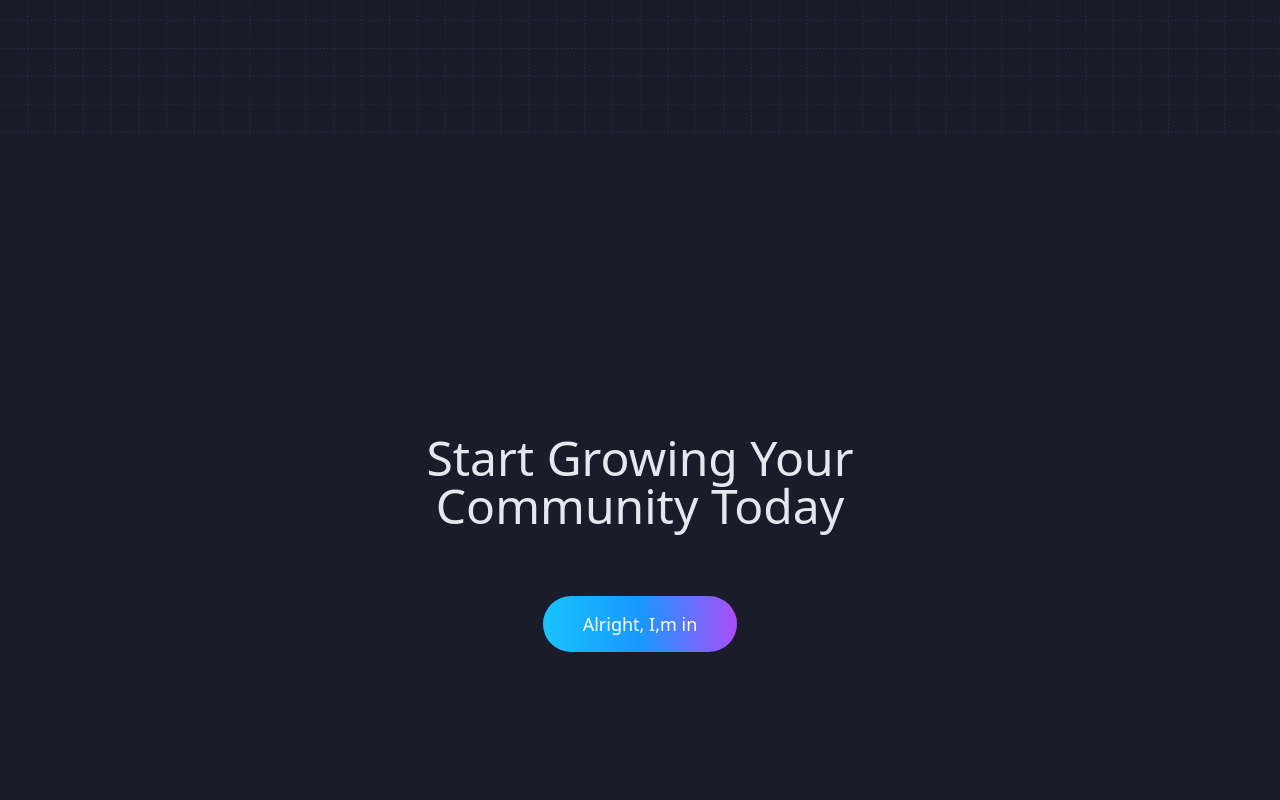
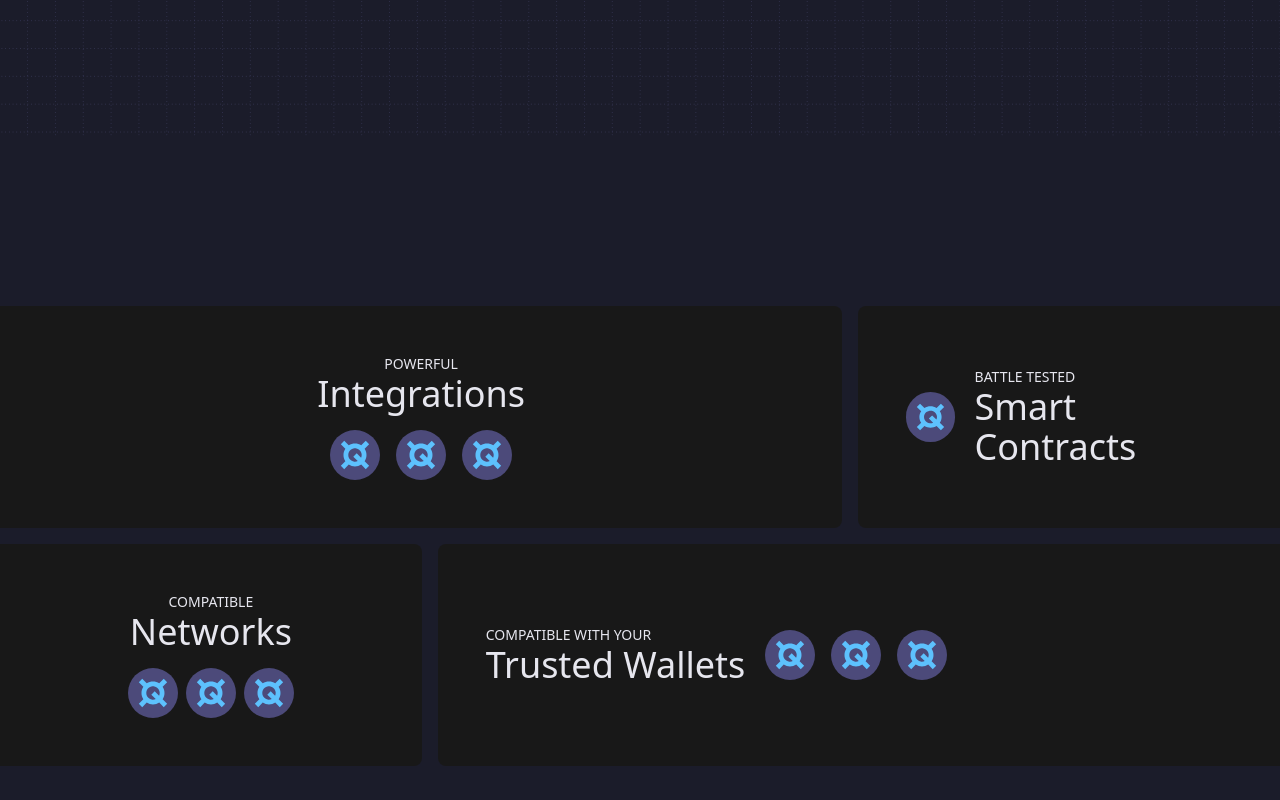
Before and after one commit to rkmonarch/coinverse, a Next.js app: page / in a window 1280 px wide. Shown: the part 2280-3080 px from the top of the page. Built offline with nearby package versions, Linux system fonts and the light colour scheme.

Commit message:
Add card section

```diff
--- a/src/pages/index.js
+++ b/src/pages/index.js
@@ -72,21 +72,21 @@ export default function Home() {
                   src="/coindeck.webp"
                   width="300"
                   height="100"
-                  alt="LogChain"
+                  alt="coindeck"
                   className="absolute w-[150px] md:w-[300px] left-[50%] md:left-auto z-20"
                 />
                 <Image
                   src="/coindeck.webp"
                   width="300"
                   height="100"
-                  alt="LogChain"
+                  alt="coindeck"
                   className="absolute w-[150px] md:w-[300px] left-[50%] md:left-auto ml-[-80px] md:ml-[-120px] mt-[-50px] md:mt-[-150px] z-10"
                 />
                 <Image
                   src="/coindeck.webp"
                   width="300"
                   height="100"
-                  alt="LogChain"
+                  alt="coindeck"
                   className="absolute w-[150px] md:w-[300px] left-[50%] md:left-auto ml-[-160px] md:ml-[-240px] mt-[-100px] md:mt-[-300px]"
                 />
               </div>
@@ -106,13 +106,139 @@ export default function Home() {
             </div>
           </div>
         </div>
+        <div className="lg:px-0 mx-auto flex justify-center flex-col min-h-[100vh] space-y-4">
+          <div className="flex justify-center text-[#E4E4ED] space-y-4 md:space-y-0 md:space-x-4 flex-col md:flex-row">
+            <div className="bg-black w-full md:w-2/3 rounded-r-lg p-r-10 p-12 flex flex-col justify-center items-center text-center space-y-4">
+              <div className="flex items-center space-x-3 max-w-[360px] w-full">
+                <div className="w-full">
+                  <p className="text-sm">POWERFUL</p>
+                  <p className="text-4xl font-medium">Integrations</p>
+                </div>
+              </div>
+              <div className="flex space-x-4">
+                <div className="bg-[#39376C] w-[50px] h-[50px] flex items-center justify-center p-[10px] rounded-full">
+                  <Image
+                    src="/smart-contract.svg"
+                    width="40"
+                    height="40"
+                    alt="icon"
+                  />
+                </div>
+                <div className="bg-[#39376C] w-[50px] h-[50px] flex items-center justify-center p-[10px] rounded-full">
+                  <Image
+                    src="/smart-contract.svg"
+                    width="40"
+                    height="40"
+                    alt="icon"
+                  />
+                </div>
+                <div className="bg-[#39376C] w-[50px] h-[50px] flex items-center justify-center p-[10px] rounded-full">
+                  <Image
+                    src="/smart-contract.svg"
+                    width="40"
+                    height="40"
+                    alt="icon"
+                  />
+                </div>
+              </div>
+            </div>
+            <div className="bg-black w-full md:w-1/3 rounded-l-lg p-12 flex flex-col items-center md:items-start justify-center text-center lg:text-left">
+              <div className="flex flex-col space-y-3 lg:space-y-0 lg:flex-row items-center space-x-5 md:space-x-2 lg:space-x-5 max-w-[720px]">
+                <div className="bg-[#39376C] w-[50px] h-[50px] flex items-center justify-center p-[10px] rounded-full">
+                  <Image
+                    src="/smart-contract.svg"
+                    width="40"
+                    height="40"
+                    alt="icon"
+                  />
+                </div>
+                <div>
+                  <p className="text-sm">BATTLE TESTED</p>
+                  <p className="text-4xl font-medium">Smart Contracts</p>
+                </div>
+              </div>
+            </div>
+          </div>
+          <div className="flex justify-center text-[#E4E4ED] space-y-4 md:space-y-0 md:space-x-4 flex-col md:flex-row">
+            <div className="bg-black w-full md:w-1/3 rounded-r-lg p-r-10 p-12 flex flex-col justify-center items-center text-center space-y-4">
+              <div className="flex items-center space-x-3 max-w-[360px] w-full">
+                <div className="w-full">
+                  <p className="text-sm">COMPATIBLE</p>
+                  <p className="text-4xl font-medium">Networks</p>
+                </div>
+              </div>
+              <div className="flex space-x-2">
+                <div className="bg-[#39376C] w-[50px] h-[50px] flex items-center justify-center p-[10px] rounded-full">
+                  <Image
+                    src="/smart-contract.svg"
+                    width="40"
+                    height="40"
+                    alt="icon"
+                  />
+                </div>
+                <div className="bg-[#39376C] w-[50px] h-[50px] flex items-center justify-center p-[10px] rounded-full">
+                  <Image
+                    src="/smart-contract.svg"
+                    width="40"
+                    height="40"
+                    alt="icon"
+                  />
+                </div>
+                <div className="bg-[#39376C] w-[50px] h-[50px] flex items-center justify-center p-[10px] rounded-full">
+                  <Image
+                    src="/smart-contract.svg"
+                    width="40"
+                    height="40"
+                    alt="icon"
+                  />
+                </div>
+              </div>
+            </div>
+            <div className="bg-black w-full md:w-2/3 rounded-l-lg p-l-10 p-12 flex flex-col items-start justify-center">
+              <div className="flex items-center space-x-5 max-w-[720px]">
+                <div>
+                  <p className="text-sm">COMPATIBLE WITH YOUR</p>
+                  <p className="text-4xl font-medium">Trusted Wallets</p>
+                </div>
+                <div className="flex space-x-4">
+                  <div className="bg-[#39376C] w-[50px] h-[50px] flex items-center justify-center p-[10px] rounded-full">
+                    <Image
+                      src="/smart-contract.svg"
+                      width="40"
+                      height="40"
+                      alt="icon"
+                    />
+                  </div>
+                  <div className="bg-[#39376C] w-[50px] h-[50px] flex items-center justify-center p-[10px] rounded-full">
+                    <Image
+                      src="/smart-contract.svg"
+                      width="40"
+                      height="40"
+                      alt="icon"
+                    />
+                  </div>
+                  <div className="bg-[#39376C] w-[50px] h-[50px] flex items-center justify-center p-[10px] rounded-full">
+                    <Image
+                      src="/smart-contract.svg"
+                      width="40"
+                      height="40"
+                      alt="icon"
+                    />
+                  </div>
+                </div>
+              </div>
+            </div>
+          </div>
+        </div>
+        <div className="bg-[url('../../public/arch.png')] bg-no-repeat bg-cover bg-center bg-fixed">
           <div className="px-4 lg:px-0 mx-auto max-w-[1080px] flex justify-center flex-col min-h-[100vh]">
             <div className="flex justify-center flex-row">
               <div className="flex flex-col justify-center text-center h-[100vh] py-32 lg:px-32 space-y-20">
                 <h2 className="text-4xl font-medium text-[#E4E4ED] sm:text-5xl">
-                Start Growing Your <br/> Community Today
+                  Start Growing Your <br /> Community Today
                 </h2>
                 <GradientButton link="/dashboard" title="Alright, I,m in" />
+              </div>
             </div>
           </div>
         </div>
```
Also changed, not shown: public/smart-contract.svg (added). Lines whose indentation alone changed are shown as unchanged.
